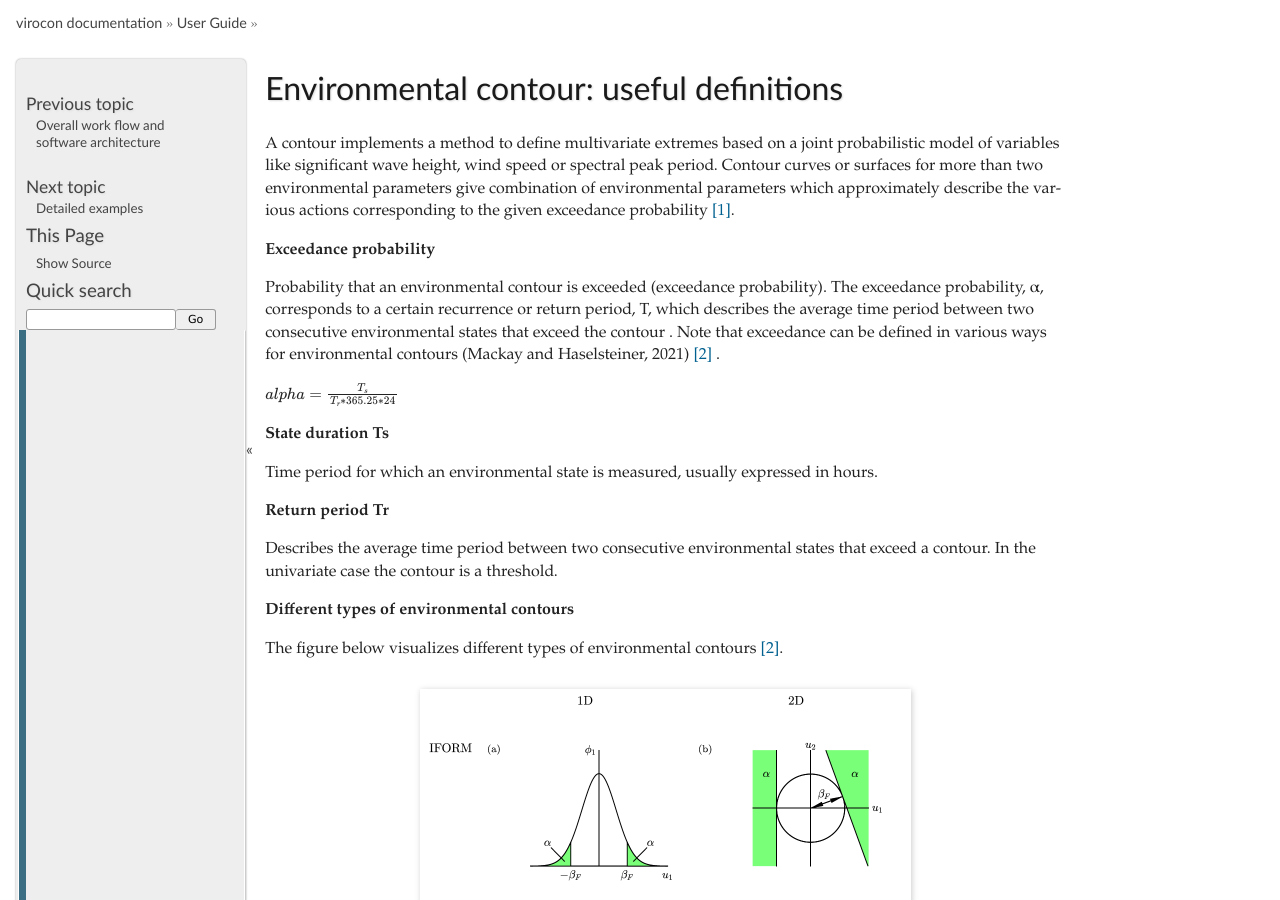
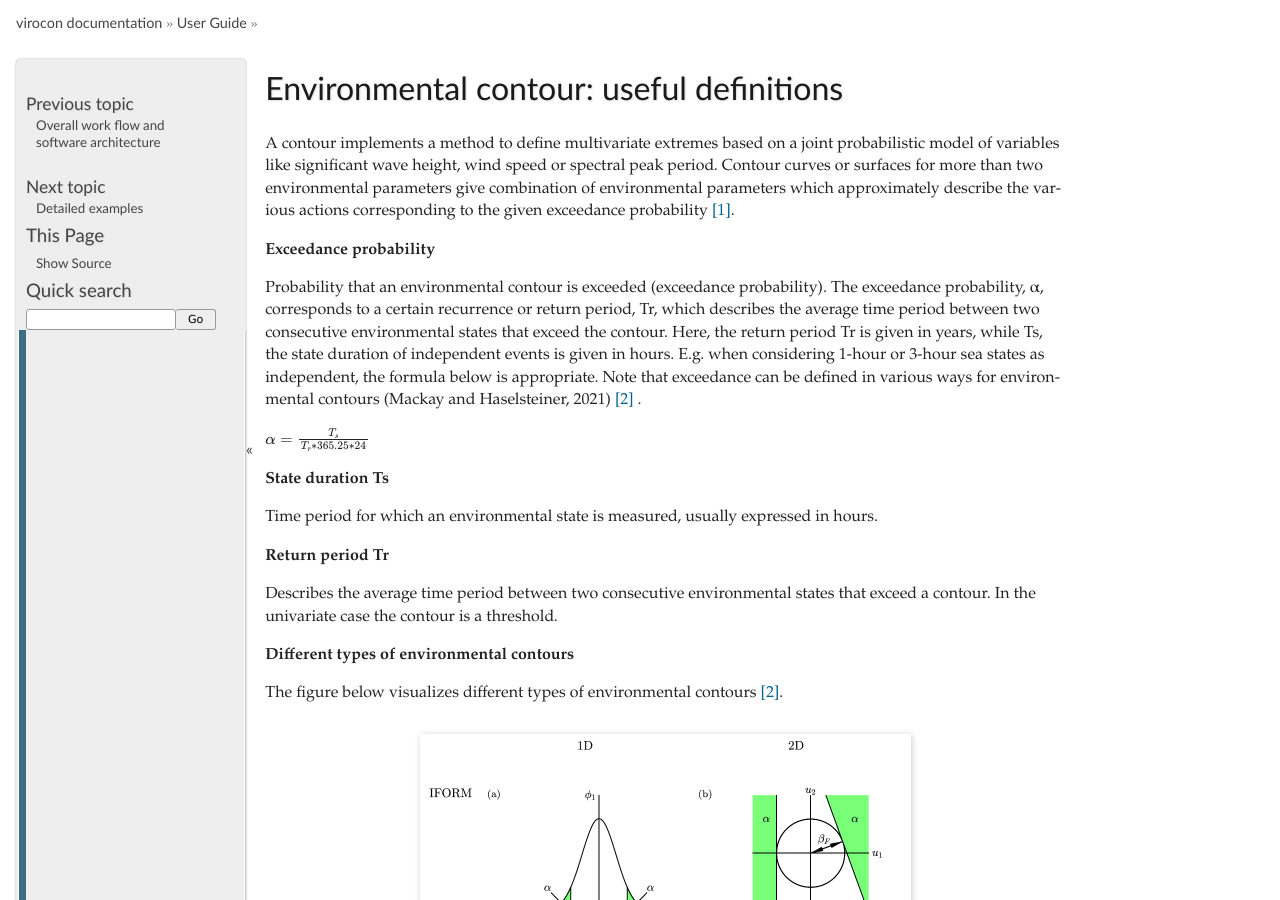
Before and after one commit to virocon-organization/virocon, a Sphinx documentation site: the page built from docs/definitions.rst, in a window 1280 px wide and 900 px high. Built offline with Sphinx 7.4.7, drawn with Linux system fonts in a browser that asks for light colours.

Commit message:
improve definition of alpha in user guide

```diff
--- a/docs/definitions.rst
+++ b/docs/definitions.rst
@@ -12,11 +12,13 @@ to the given exceedance probability [1]_.
 **Exceedance probability**
 
 Probability that an environmental contour is exceeded (exceedance probability). The exceedance probability, α,
-corresponds to a certain recurrence or return period, T, which describes the average time period between two consecutive
-environmental states that exceed the contour . Note that exceedance can be defined in various ways for environmental
-contours (Mackay and Haselsteiner, 2021) [2]_ .
+corresponds to a certain recurrence or return period, Tr, which describes the average time period between two
+consecutive environmental states that exceed the contour. Here, the return period Tr is given in years, while Ts, the
+state duration of independent events is given in hours. E.g. when considering 1-hour or 3-hour sea states as independent,
+the formula below is appropriate. Note that exceedance can be defined in various ways for environmental contours
+(Mackay and Haselsteiner, 2021) [2]_ .
 
-:math:`\\alpha= \frac{T_s}{T_r * 365.25 * 24}`
+:math:`\alpha= \frac{T_s}{T_r * 365.25 * 24}`
 
 **State duration Ts**
 
```
